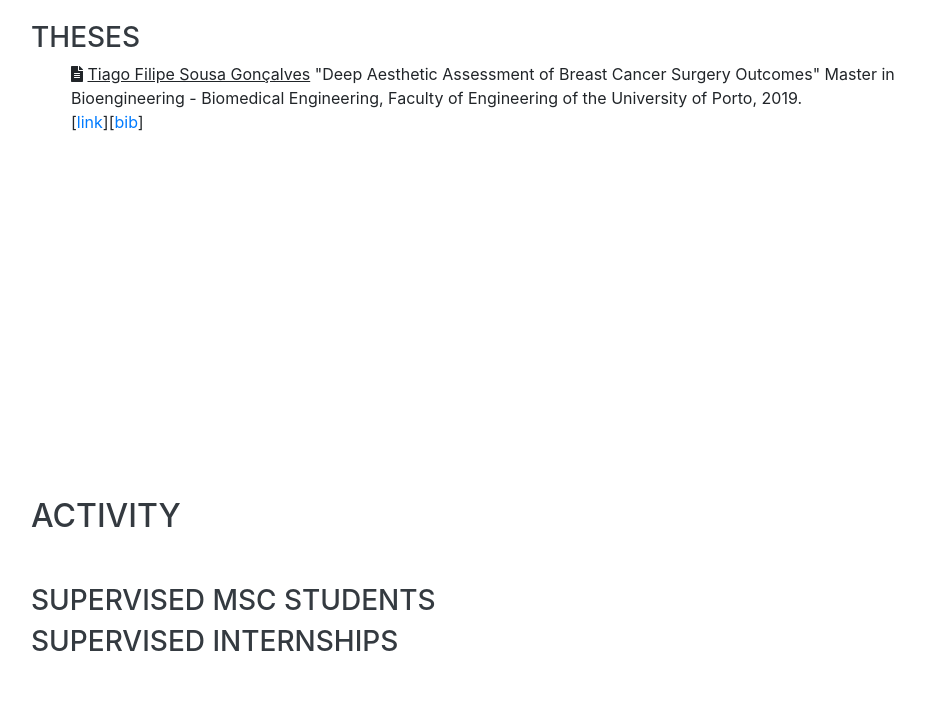
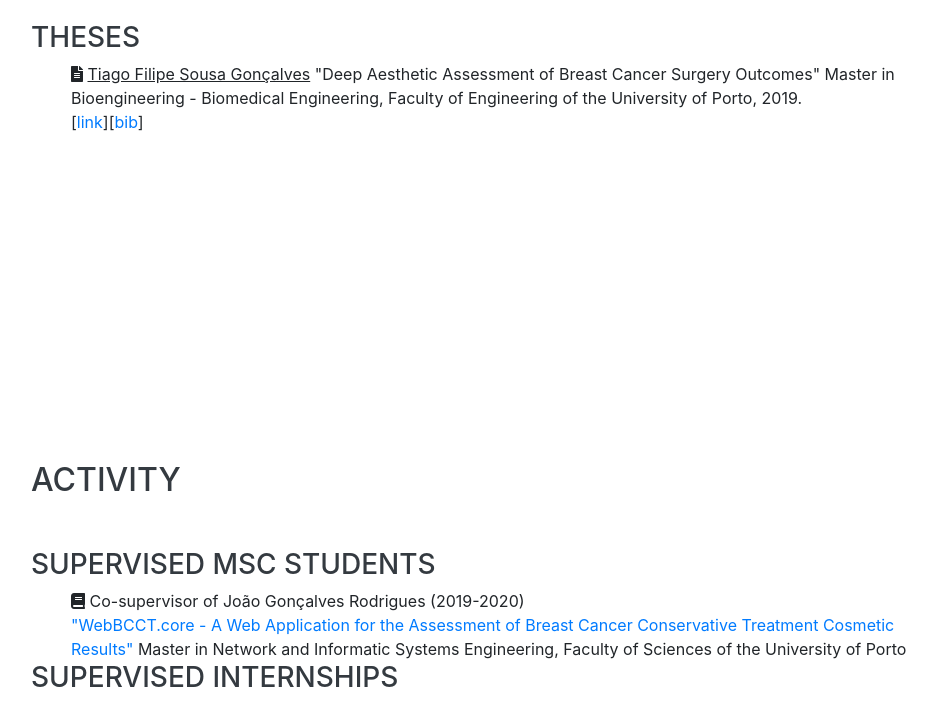
Before and after one commit to TiagoFilipeSousaGoncalves/tiagofilipesousagoncalves.github.io, a website with bundled scripts: page index.html in a window 1280 px wide. Shown: the part 6177-6903 px from the top of the page, without its empty margins (289-1226 px from the left). Built offline with nearby package versions, Linux system fonts and the light colour scheme; a web font is replaced by a local one.

Commit message:
Added new items

```diff
--- a/index.html
+++ b/index.html
@@ -313,16 +313,16 @@
 
           <li>
             <i class="fa-li fa fa-trophy text-warning"></i>
-            2<sup>nd</sup> Place <a target="_blank" href="https://2021.worlddataleague.com"></a>World Data League - Member of the team <a target="_blank" href="awards/wdl_team_certificate.pdf">"Tech Moguls"</a> (Joana Morgado, Paulo Maia, Tiago Gonçalves and Tomé Albuquerque) that achieved 2<sup>nd</sup> place at the World Data League competition on data science
+            2<sup>nd</sup> Place <a target="_blank" href="https://2021.worlddataleague.com">World Data League</a> - Member of the team <a target="_blank" href="awards/wdl_team_certificate.pdf">"Tech Moguls"</a> (Joana Morgado, Paulo Maia, Tiago Gonçalves and Tomé Albuquerque) that achieved 2<sup>nd</sup> place at the World Data League competition on data science
           </li>
 
+          <!--
           <li>
             <i class="fa-li fa fa-trophy text-warning"></i>
             1<sup>st</sup>
             Place - University of Colorado Boulder - Adobe Creative Jam 2008 (UI Design Category)
           </li>
 
-          <!--
           <li>
             <i class="fa-li fa fa-trophy text-warning"></i>
             2<sup>nd</sup>
@@ -469,6 +469,14 @@
 
       <!-- Supervised MSc Students -->
       <h3>Supervised MSc Students</h3>
+      <ul class="fa-ul mb-0">
+        <li>
+          <i class="fas fa-book"></i> Co-supervisor of João Gonçalves Rodrigues (2019-2020)
+          <br>
+          <a target="_blank" href="https://hdl.handle.net/10216/129046">"WebBCCT.core - A Web Application for the Assessment of Breast Cancer Conservative Treatment Cosmetic Results"</a> Master in Network and Informatic Systems Engineering, Faculty of Sciences of the University of Porto
+        </li>
+
+      </ul>
 
 
       <!-- Supervised Internships -->
```
